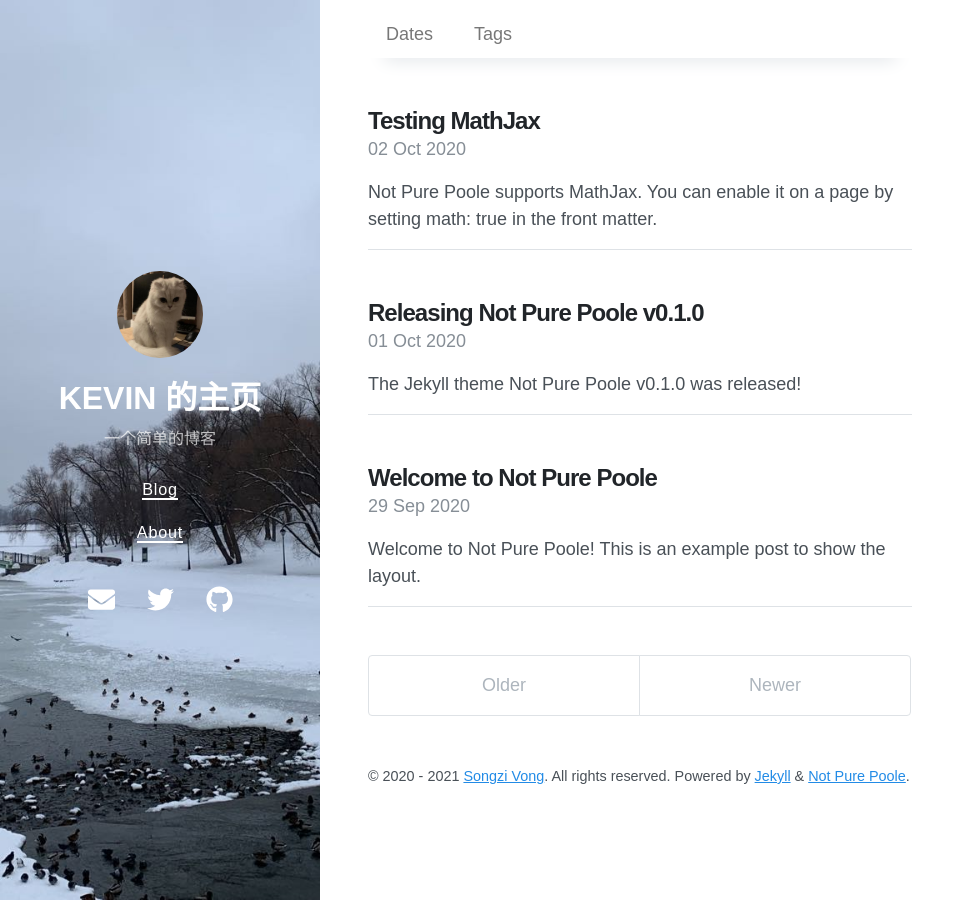
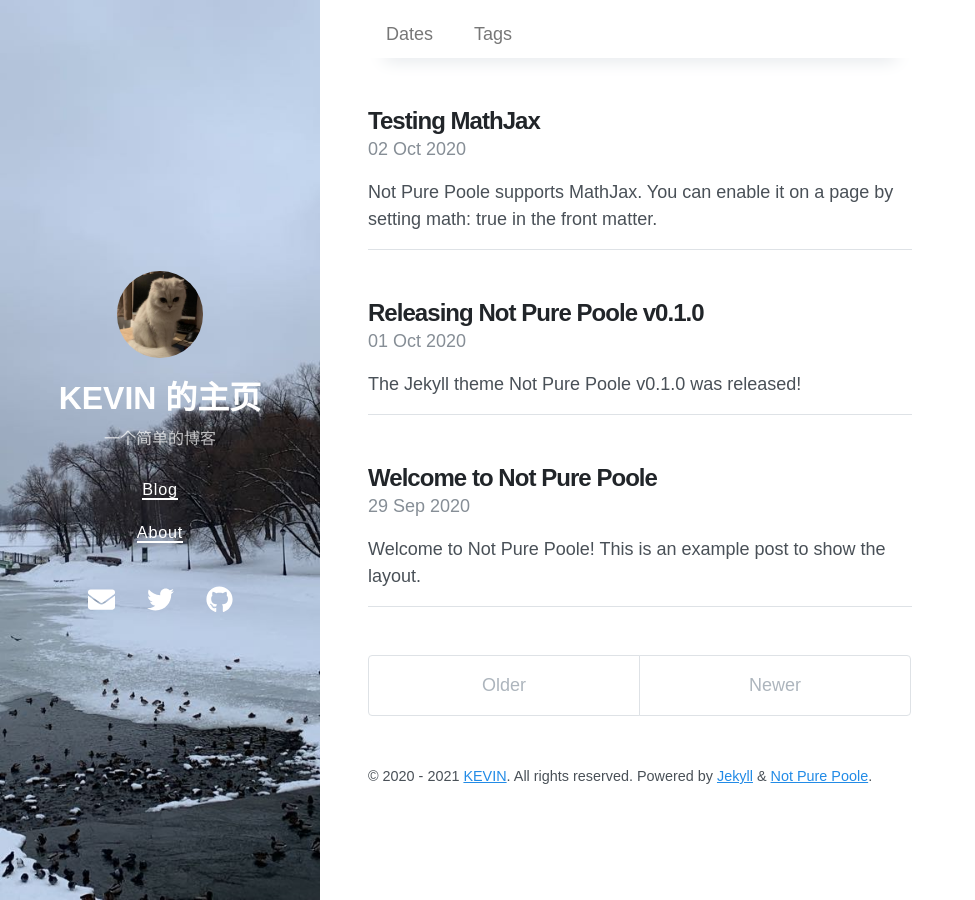
Before and after one commit to A-Kevin1217/sky, a Jekyll site: the page built from index.html, in a window 1280 px wide. Shown: the whole page, without its empty margins (0-975 px from the left). Built offline with Jekyll 4.4.1, drawn with Linux system fonts in a browser that asks for light colours; nearby versions of some CDN libraries; the list of posts is cut into pages by our own code.

Commit message:
Update _config.yml

```diff
--- a/_config.yml
+++ b/_config.yml
@@ -29,16 +29,16 @@
 
 # Optimize Jekyl SEO Tag
 twitter:
-  username: vszhub
+  username: KEVIN
   card: summary
 logo: logo.png
 social:
-  name: Songzi Vong
+  name: KEVIN
   links:
-    - https://twitter.com/vszhub
-    - https://github.com/vszhub
+    - https://twitter.com/KEVIN117__
+    - https://github.com/A-Kevin1217
 google_site_verification: xxxxx
-lang: en
+lang: cn
 
 sass:
   sass_dir: _sass
@@ -54,6 +54,6 @@
 
 # Specify the author for blog posts
 author:
-  name: Songzi Vong
-  url: https://github.com/vszhub/
-  email: vszhub@gmail.com
+  name: KEVIN
+  url: https://github.com/A-Kevin1217
+  email: jiyucheng2001@foxmail.com
```
